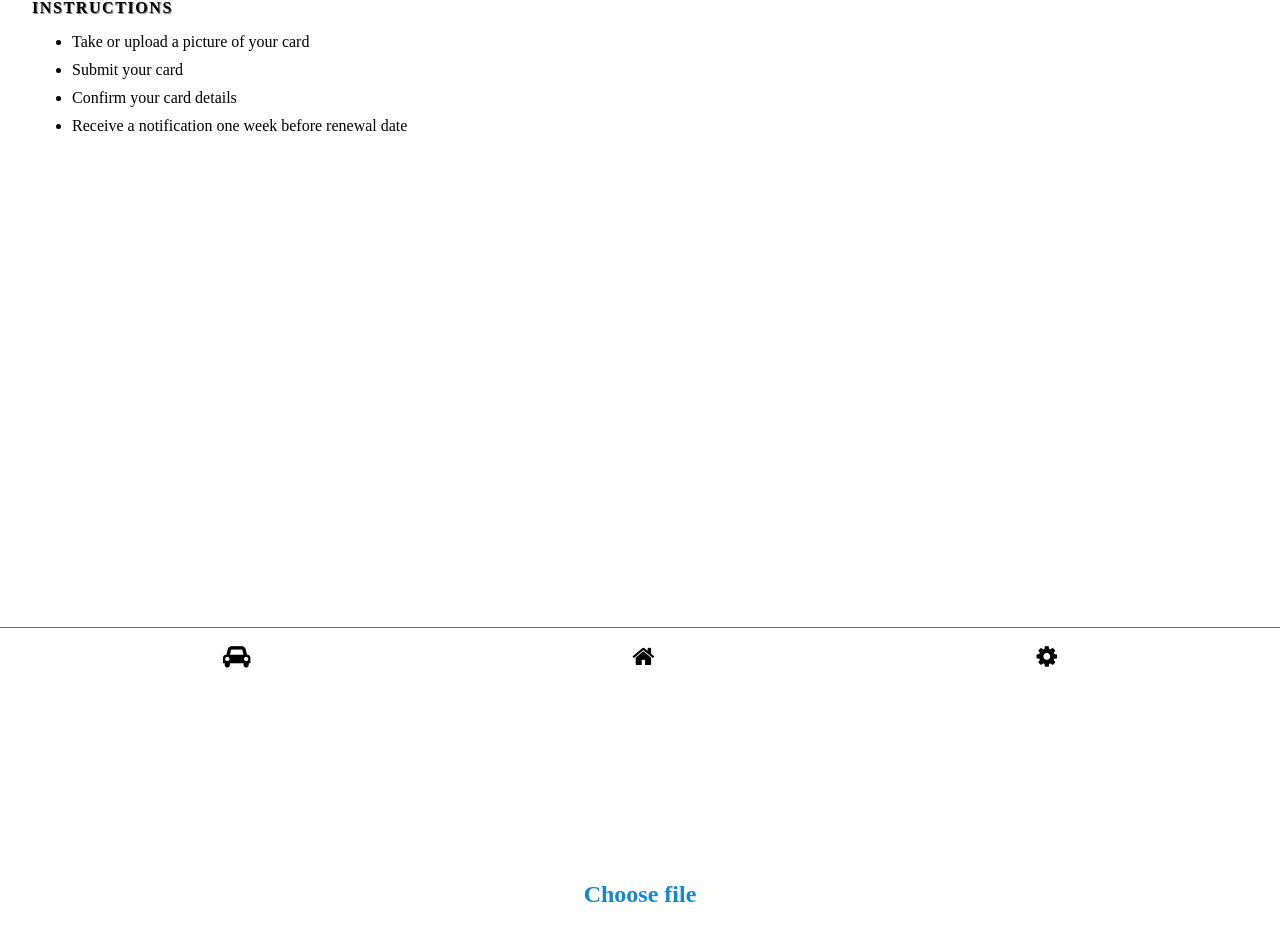
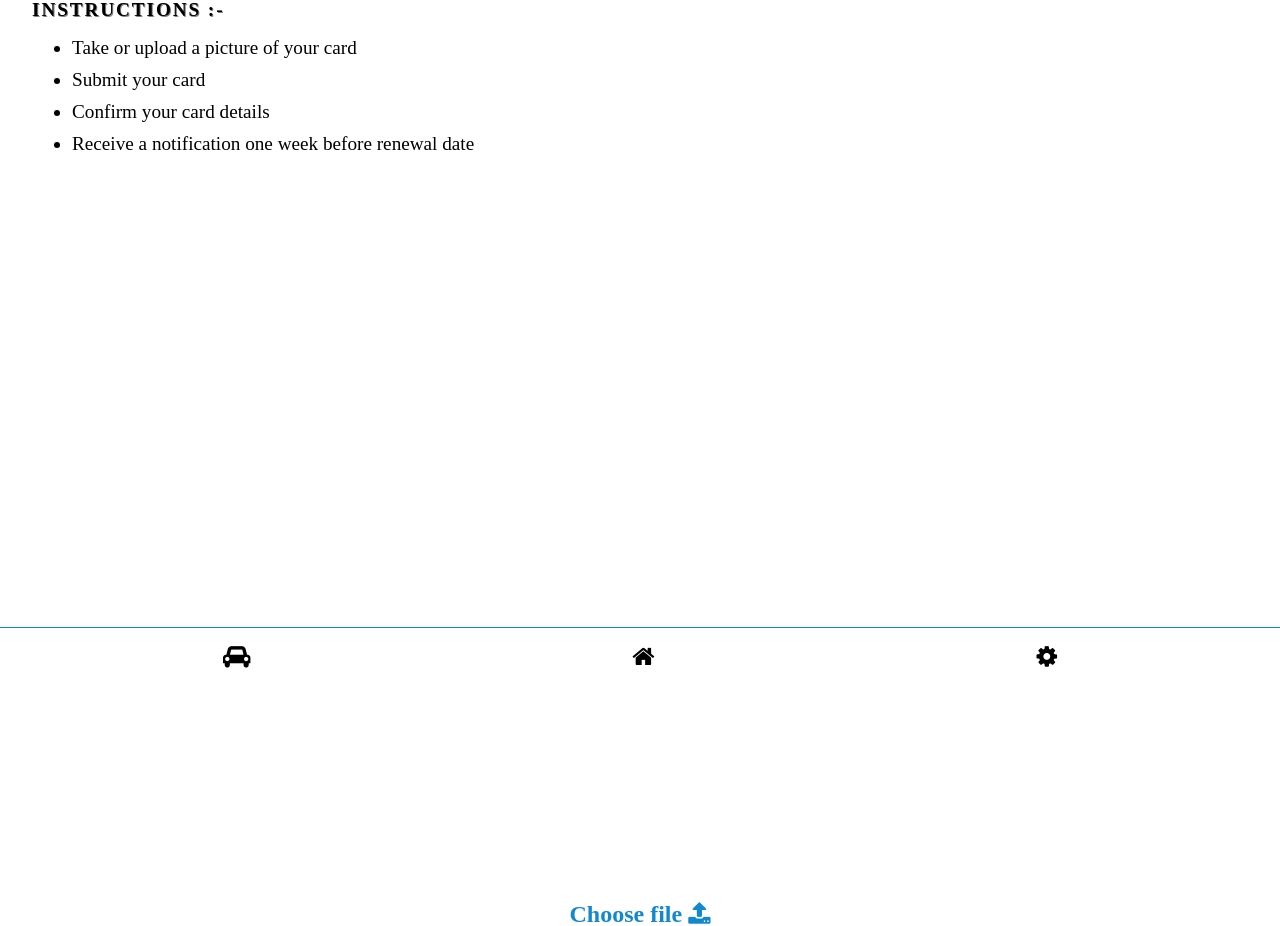
Before and after one commit to Maher9596/mulkiya-web, a React (Create React App) app: page / in a window 1280 px wide. Shown: the part 113-1039 px from the top of the page. Built offline with nearby package versions, Linux system fonts and the light colour scheme.

Commit message:
updating the buttons

```diff
--- a/src/App.css
+++ b/src/App.css
@@ -47,6 +47,7 @@ h1, p {
     display: flex;
     flex-direction: column;
     justify-content: space-between;
+    /* border: 1px solid red; */
 }
 
 .instructions {
@@ -55,6 +56,7 @@ h1, p {
 }
 
 #title {
+    font-size: 1.2rem;
     letter-spacing: .1em;
     text-shadow: 1px 1px gray;
 
@@ -62,6 +64,7 @@ h1, p {
 
 li {
     margin-top: 10px;
+    font-size: 1.2em;
 }
 
 #upload {
@@ -78,9 +81,13 @@ label {
 .submit {
     margin-top: 15px;
     font-size: 1.5rem;
-    font-weight: bold;
-    background: white;
-    color: #1488CC;
+    font-weight: 600px;
+    color: black;
+    padding: 5px;
+    letter-spacing: .07em;
+    border-radius: 500px;
     border: none;
-    letter-spacing: .07em;
+    background:  #1488CC;
+    background: -webkit-linear-gradient(to right, #2B32B2, #1488CC);
+    background: linear-gradient(to right, #2B32B2, #1488CC);;
 }
--- a/src/pages/Home.js
+++ b/src/pages/Home.js
@@ -27,7 +27,7 @@ const Home = () => {
     return (
         <div className="home">
             <div className="instructions">
-                <p id="title"><strong>INSTRUCTIONS</strong></p>
+                <p id="title"><strong>INSTRUCTIONS :-</strong></p>
                 <ul>
                     <li>Take or upload a picture of your card</li>
                     <li>Submit your card</li>
@@ -35,7 +35,7 @@ const Home = () => {
                     <li>Receive a notification one week before renewal date</li>
                 </ul>
             </div>
-            <label for="upload">Choose file</label>
+            <label for="upload">Choose file <i class="fa fa-upload"></i></label>
             <input type="file" id="upload" onChange={selectedFileHandle} accept="image/*"/>
             <button className="submit">Submit</button>
         </div>
```
